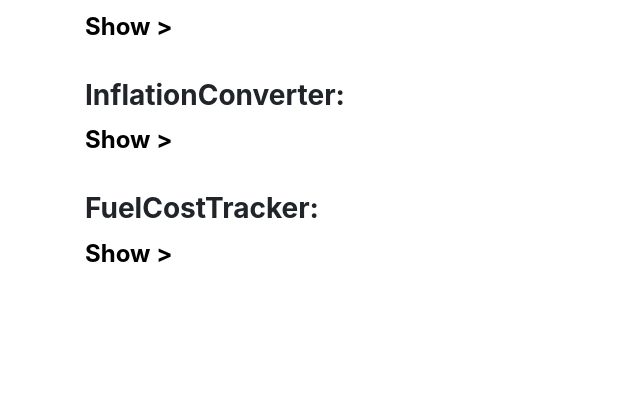
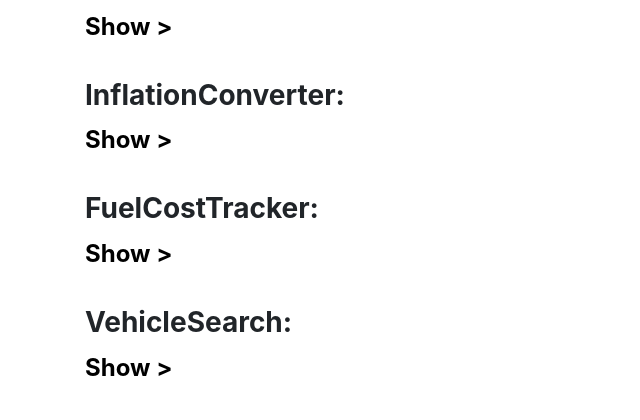
Before and after one commit to someingonewrong/Flask-Fuel-Basics, a Flask app: page /about in a window 1280 px wide. Shown: the part 566-986 px from the top of the page, without its empty margins (0-640 px from the left). Before the commit the page ends 828 px from the top, so only its background shows below. Run offline with Flask 3, Linux system fonts and the light colour scheme; parts of the project's set-up code (start-up, migrations or seed data) failed here and were passed over; some libraries are stand-ins or nearby versions.

Commit message:
Updated about

```diff
--- a/website/templates/about.html
+++ b/website/templates/about.html
@@ -112,6 +112,15 @@
     <li>2024-10-12 16:07 - added all fuel cost graph.  Requires database be modified to have fuel column.</li>
     <li>2024-10-12 16:11 - Updated about</li>
 
-</div></div>
+</div></div><br>
+
+<h3><b>VehicleSearch:</b></h3>
+<input class="spoilerbutton" type="button" value="Show >" onclick="this.value=this.value=='Show >'?'Hide ⌄':'Show >';">
+<div class="spoiler"><div>
+
+    <li>2024-10-15 23:50 - funtioning DVLA API query for vehicle registrations</li>
+    <li>2024-10-16 00:03 - Updated about</li>
+
+</div></div><br>
 
 {% endblock %}
```
